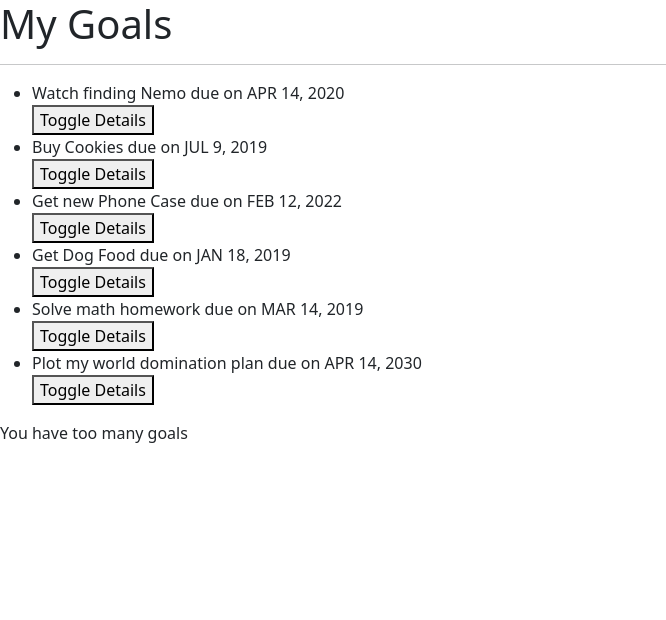
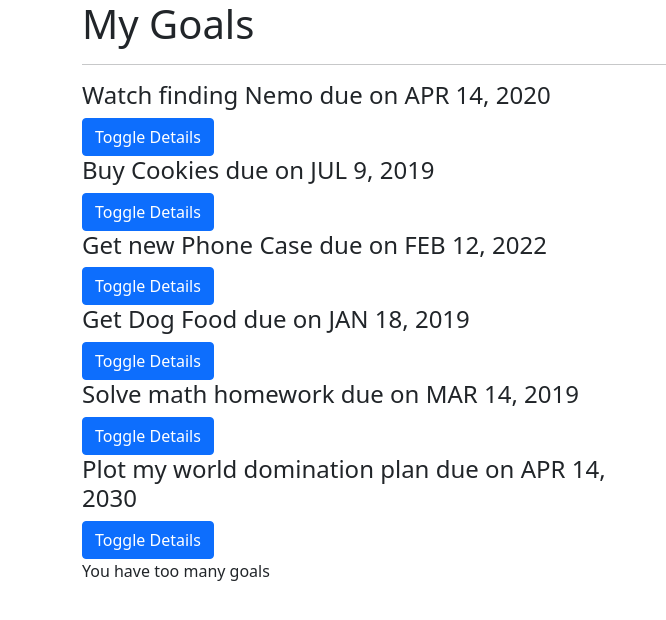
Before and after one commit to Memory-Wabwile/Goals-App, an Angular app: page / in a window 1280 px wide. Shown: the top 620 px of the page, without its empty margins (0-666 px from the left). Built offline with nearby package versions, Linux system fonts and the light colour scheme.

Commit message:
style the buttons on the page

```diff
--- a/src/app/goal-detail/goal-detail.component.html
+++ b/src/app/goal-detail/goal-detail.component.html
@@ -2,4 +2,4 @@
   {{goal.description}}
 </p>
 <p>This goal will be complete in {{goal.completeDate|dateCount}} days</p>
-<button (click)= 'goalDelete(true)'>Delete Goal</button>
+<button (click)= 'goalDelete(true)' class="btn btn-outline-danger">Delete Goal</button>
--- a/src/app/goal/goal.component.html
+++ b/src/app/goal/goal.component.html
@@ -24,13 +24,31 @@
 
 <!-- add event emitter defined in .ts completeGoal($event,i) -->
 
+
+<!-- hiding and showing description  -->
+<!-- the end -->
+<!--
+
+  <!--  -->
+
+  <div class="container">
     <h1>My Goals</h1>
     <hr>
-<ul>
+
+    <div class="row">
+      <div class="col-md-6">
         <div *ngFor='let goal of goals;let i = index'>
-    <li appStrikethrough >{{goal.name}} due on {{goal.completeDate|date|uppercase}}</li>
-    <button (click)='toggleDetails(i)'>Toggle Details</button>
-    <app-goal-detail *ngIf='goal.showDescription' [goal]='goal' (isComplete) = 'deleteGoal($event,i)'></app-goal-detail>
+          <div>
+            <h4 id={{i}} appStrikethrough>{{goal.name}} due on {{goal.completeDate|date|uppercase}}</h4>
+            <button (click)='toggleDetails(i)' class="btn btn-primary">Toggle Details</button>
           </div>
-</ul>
+
+          <div *ngIf='goal.showDescription'>
+            <app-goal-detail  [goal]='goal' (isComplete) = 'deleteGoal($event,i)'></app-goal-detail>
+          </div>
+        </div>
+      </div>
+    </div>
+
     <p *ngIf='goals.length > 5'>You have too many goals</p>
+  </div>
```
Lines whose indentation alone changed are shown as unchanged.
